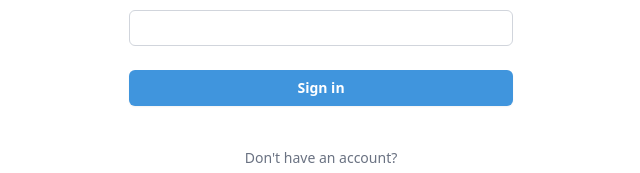
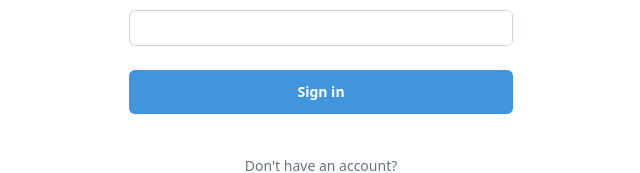
Before and after one commit to Woondzer/ChatIt, a React (Vite) app: page /login in a window 1280 px wide. Shown: the part 566-739 px from the top of the page, without its empty margins (319-959 px from the left). Built offline with nearby package versions, Linux system fonts and the light colour scheme; no server answers.

Commit message:
styling to login

```diff
--- a/src/index.css
+++ b/src/index.css
@@ -1 +1,33 @@
 @import "tailwindcss";
+
+
+/* HTML: <div class="loader"></div> */
+@layer utilities {
+.loader {
+  width: 17px;
+  aspect-ratio: 1;
+  border-radius: 50%;
+  background: currentColor;
+  display: grid;
+  animation: l22-0 2s infinite linear;
+}
+.loader:before,
+.loader:after {
+  content: "";
+  grid-area: 1/1;
+  margin: 15%;
+  border-radius: 50%;
+  background: inherit;
+  transform: rotate(0deg) translate(150%);
+  animation: l22 1s infinite;
+}
+.loader:after {
+  animation-delay: -.5s
+}
+@keyframes l22-0 {
+  100% {transform: rotate(1turn)}
+}
+@keyframes l22 {
+  100% {transform: rotate(1turn) translate(150%)}
+}
+}
--- a/src/pages/Login.jsx
+++ b/src/pages/Login.jsx
@@ -100,10 +100,18 @@ export default function Login() {
           {error && <p className="text-red-500 text-sm">{error}</p>}
           <button
             type="submit"
-            className="flex w-full justify-center rounded-md bg-[#4095dd] px-3 py-1.5 text-sm/6 font-semibold text-white shadow-xs hover:bg-indigo-500 focus-visible:outline-2 focus-visible:outline-offset-2 focus-visible:outline-indigo-600"
+            className="w-full h-11 flex items-center justify-center rounded-md bg-[#4095dd]
+             px-3 text-sm font-semibold text-white shadow-xs hover:bg-indigo-500
+             focus-visible:outline-2 focus-visible:outline-offset-2 focus-visible:outline-indigo-600
+             disabled:opacity-70"
+            // className="flex w-full justify-center rounded-md bg-[#4095dd] px-3 py-1.5 text-sm/6 font-semibold text-white shadow-xs hover:bg-indigo-500 focus-visible:outline-2 focus-visible:outline-offset-2 focus-visible:outline-indigo-600"
             disabled={loading}
           >
-            {loading ? <div className="loader"></div> : "Sign in"}
+            {loading ? (
+              <div className="loader" aria-hidden="true"></div>
+            ) : (
+              "Sign in"
+            )}
           </button>
         </form>
 
```
